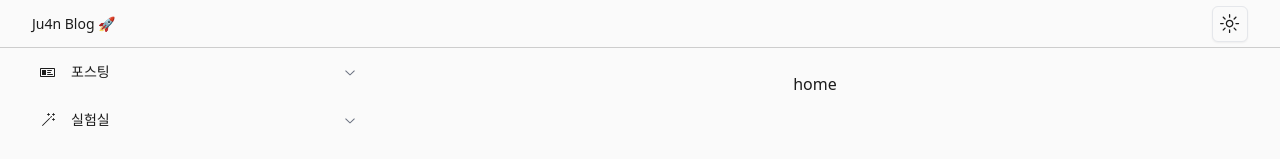
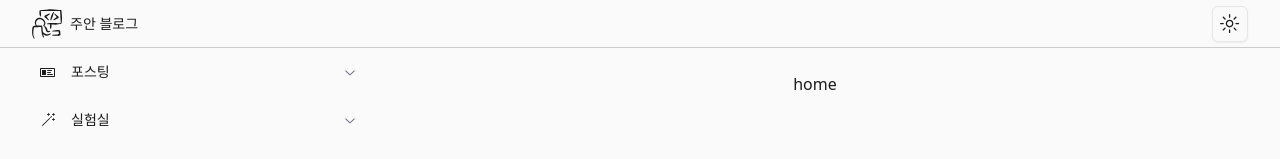
Before and after one commit to shinju4n/tech-blog, a Next.js app: page / in a window 1280 px wide. Shown: the top 159 px of the page. Built offline with nearby package versions, Linux system fonts and the light colour scheme.

Commit message:
feat: 로고 변경

```diff
--- a/components/layout/logo.tsx
+++ b/components/layout/logo.tsx
@@ -1,11 +1,15 @@
 import { FC } from "react";
 import Typography from "../ui/typography";
 import Link from "next/link";
+import { ProgrammerIcon } from "../Icons";
 
 const Logo: FC = () => {
   return (
-    <Link href="/" className="gap-2 hidden lg:block">
-      <Typography>Ju4n Blog 🚀</Typography>
+    <Link href="/">
+      <div className="flex items-center gap-2">
+        <ProgrammerIcon size={30} className="fill-foreground" />
+        <Typography className="hidden lg:block">주안 블로그</Typography>
+      </div>
     </Link>
   );
 };
```
